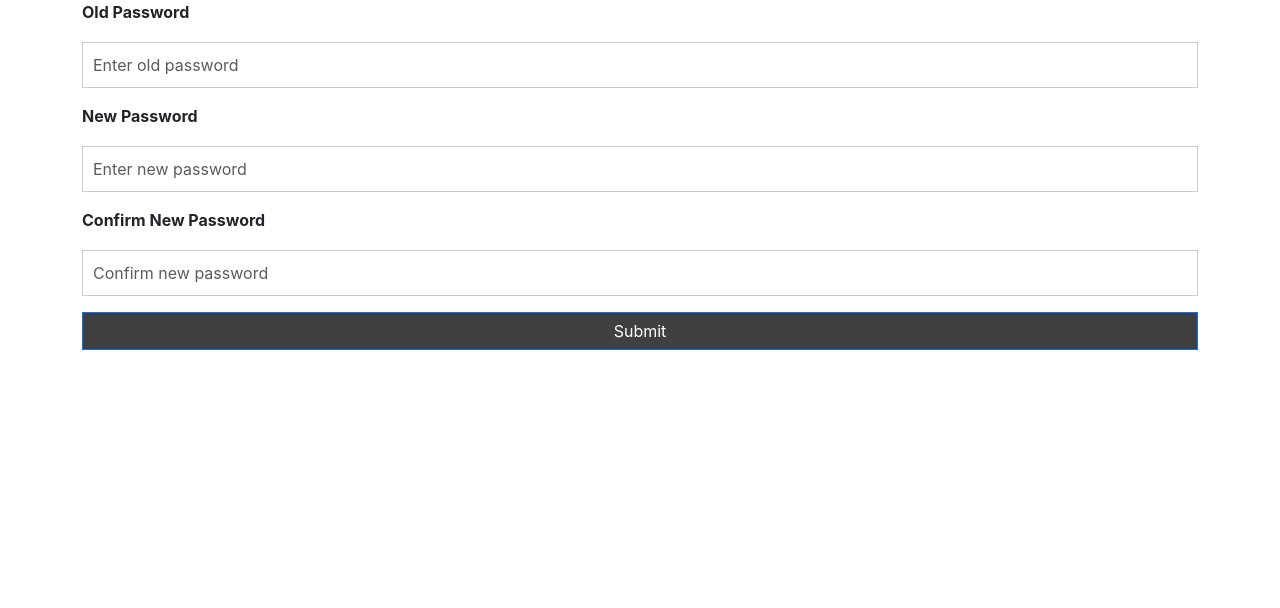
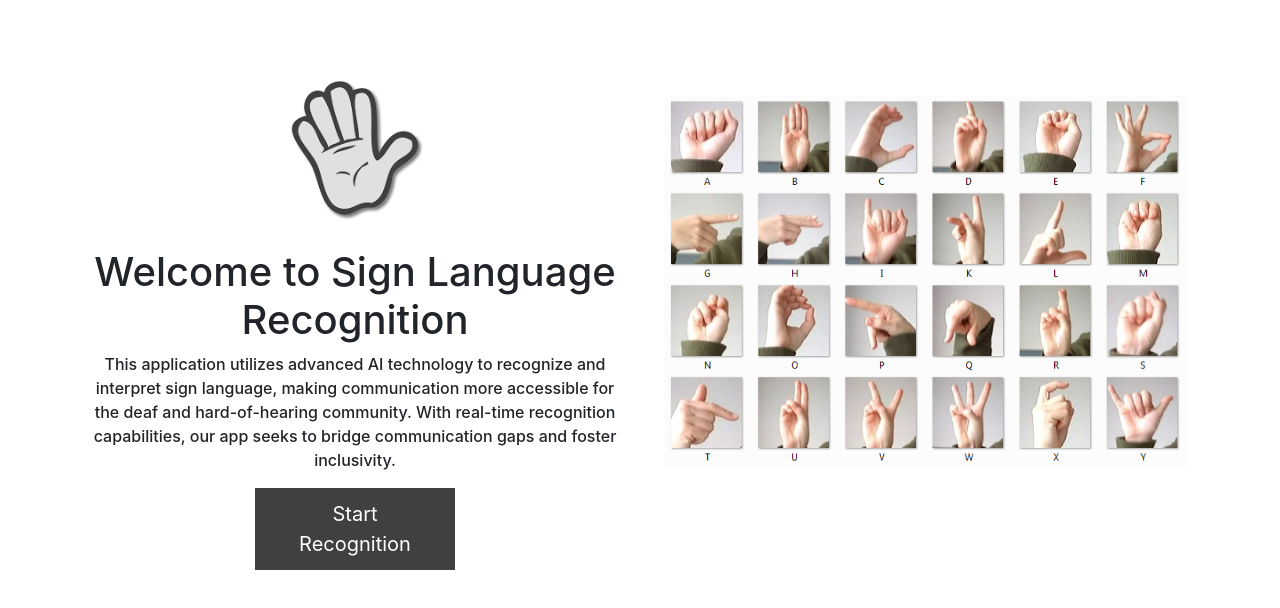
Before and after one commit to Boulbeba404/sign-language-recognition-frontend-react, a React (Create React App) app: page / in a window 1280 px wide. Shown: the top 608 px of the page. Built offline with nearby package versions, Linux system fonts and the light colour scheme.

Commit message:
About page

```diff
--- a/src/App.js
+++ b/src/App.js
@@ -1,9 +1,9 @@
 import React from "react";
-import { ChangePassword, ForgotPassword, Login, ManageModel, ModelsList, ResetPassword } from "./pages";
+import { About, ChangePassword, ForgotPassword, Login, ManageModel, ModelsList, ResetPassword } from "./pages";
 
 function App() {
   return (
-    <ChangePassword/>
+    <About/>
   );
 }
 
--- a/src/index.css
+++ b/src/index.css
@@ -88,26 +88,27 @@ a {
 .form-control,
 .btn {
   border-radius: 0px !important;
+  border: solid #404040 !important;
 }
-.btn-primary{
-  background-color: #404040!important;
+.btn-primary {
+  background-color: #404040 !important;
 }
-.active>.page-link{
-  background-color: #404040!important;
-  border-color:#404040!important;
-  color: white!important;
+.active > .page-link {
+  background-color: #404040 !important;
+  border-color: #404040 !important;
+  color: white !important;
 }
 
-.page-link{
+.page-link {
   color: #404040;
 }
 
 .page-item:last-child .page-link {
   border-top-right-radius: 0px;
-   border-bottom-right-radius: 0px;
+  border-bottom-right-radius: 0px;
 }
 
 .page-item:first-child .page-link {
-  border-top-left-radius:  0px;
-  border-bottom-left-radius:  0px;
+  border-top-left-radius: 0px;
+  border-bottom-left-radius: 0px;
 }
--- /dev/null
+++ b/src/pages/about/About.js
@@ -0,0 +1,37 @@
+import React from "react";
+import { Button, Container, Row, Col, Image } from "react-bootstrap";
+import logo from "../../assets/logo.png";
+import signLanguageImage from "../../assets/sign-reco.png";
+
+const About = () => {
+  return (
+    <Container style={{height:"100vh"}} className="my-5">
+      <Row className="justify-content-center mb-4">
+        <Col xs={12} md={6} className="text-center">
+          <Image src={logo} alt="App Logo" width={200} />
+          <h1>Welcome to Sign Language Recognition</h1>
+          <p style={{fontWeight:500}} className="text-center">
+            This application utilizes advanced AI technology to recognize and
+            interpret sign language, making communication more accessible for
+            the deaf and hard-of-hearing community. With real-time recognition
+            capabilities, our app seeks to bridge communication gaps and foster
+            inclusivity.
+          </p>
+          <Button variant="primary" size="lg" style={{width:"200px"}} onClick={() => {}}>
+            Start Recognition
+          </Button>
+        </Col>
+
+        <Col xs={12} md={6} className="text-center py-5 px-4">
+          <Image
+            src={signLanguageImage}
+            alt="Sign Language Interpretation"
+            fluid
+          />
+        </Col>
+      </Row>
+    </Container>
+  );
+};
+
+export default About;
--- a/src/pages/index.js
+++ b/src/pages/index.js
@@ -4,6 +4,7 @@ import ResetPassword from "./resetPassword/ResetPasword";
 import ManageModel from "./manageModel/ManageModel";
 import ModelsList from "./modelsList/ModelsList";
 import ChangePassword from "./changePassword/ChangePassword";
+import About from "./about/About";
 
 export {
   Login,
@@ -12,4 +13,5 @@ export {
   ManageModel,
   ModelsList,
   ChangePassword,
+  About
 };
```
Also changed, not shown: src/assets/sign-reco.png (added).
